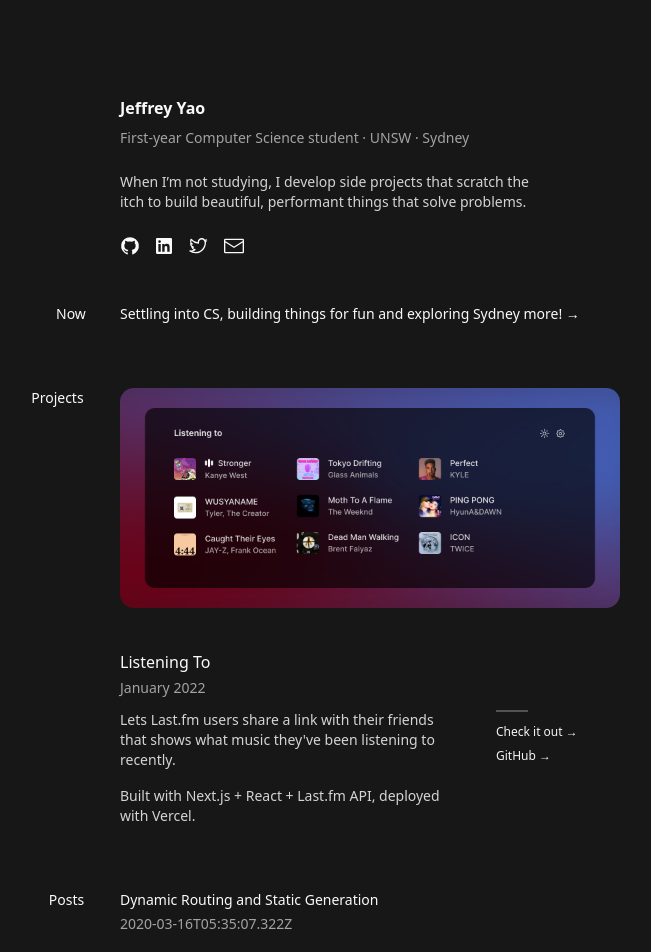
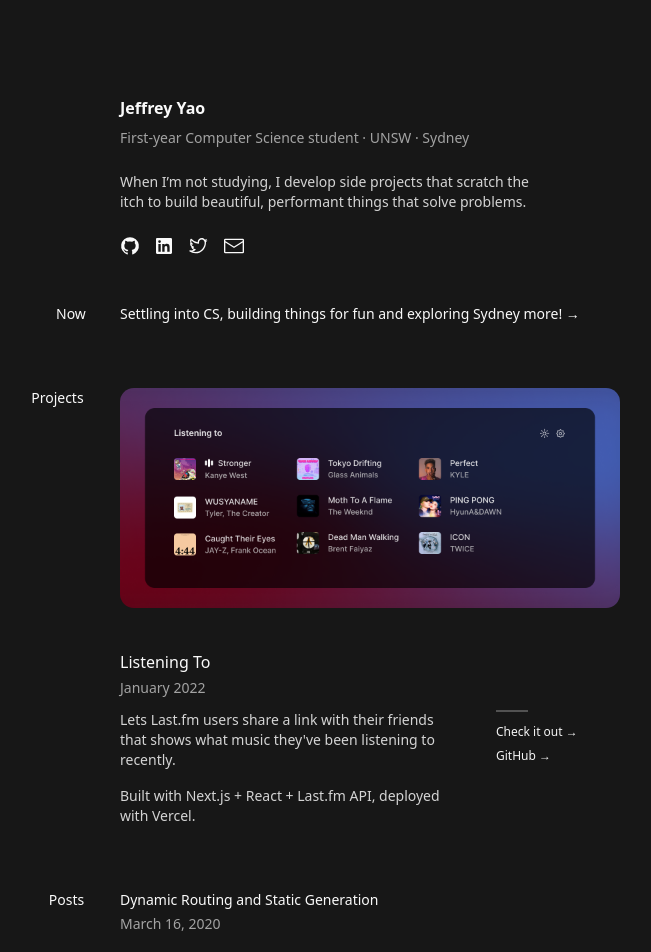
Before and after one commit to jeffreydyao/jyao.me, a Next.js app: page / in a window 1280 px wide. Shown: the top 952 px of the page, without its empty margins (270-921 px from the left). Built offline with nearby package versions, Linux system fonts and the light colour scheme; no server answers; a web font is replaced by a local one.

Commit message:
Fixed date strings on home page (#6)

```diff
--- a/components/Posts.tsx
+++ b/components/Posts.tsx
@@ -2,6 +2,7 @@
 import Block from "./Block";
 import Link from "next/link";
 import React from "react";
+import DateFormatter from "./DateFormatter";
 
 export default function Posts({ posts }: any) {
   return (
@@ -18,7 +19,9 @@
                   {post.title}
                 </h3>
               </Link>
-              <p className="text-neutral-400 text-sm pt-1">{post.date}</p>
+              <div className="text-neutral-400 text-sm pt-1">
+                <DateFormatter dateString={post.date} />
+              </div>
             </div>
           ))}
         </div>
```
